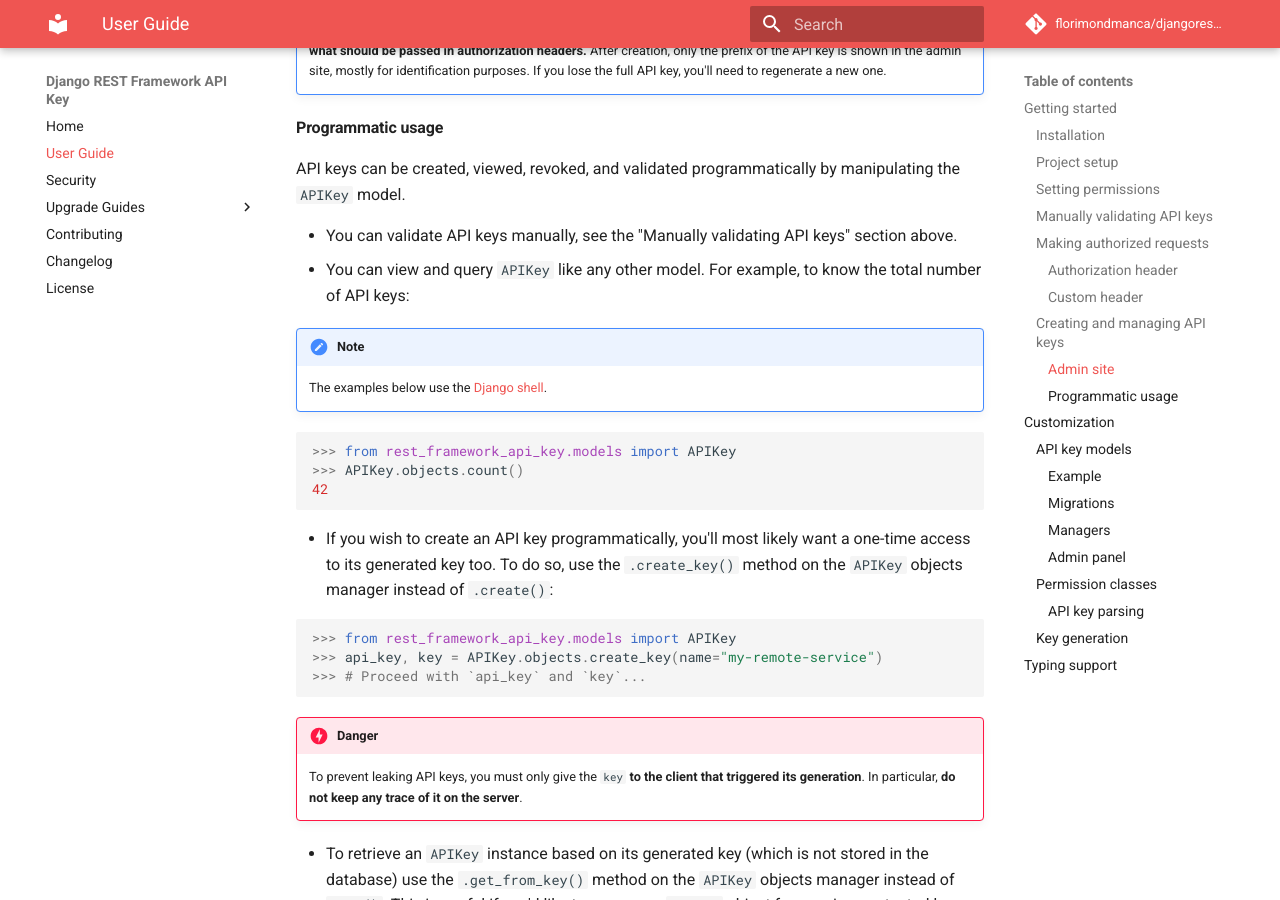
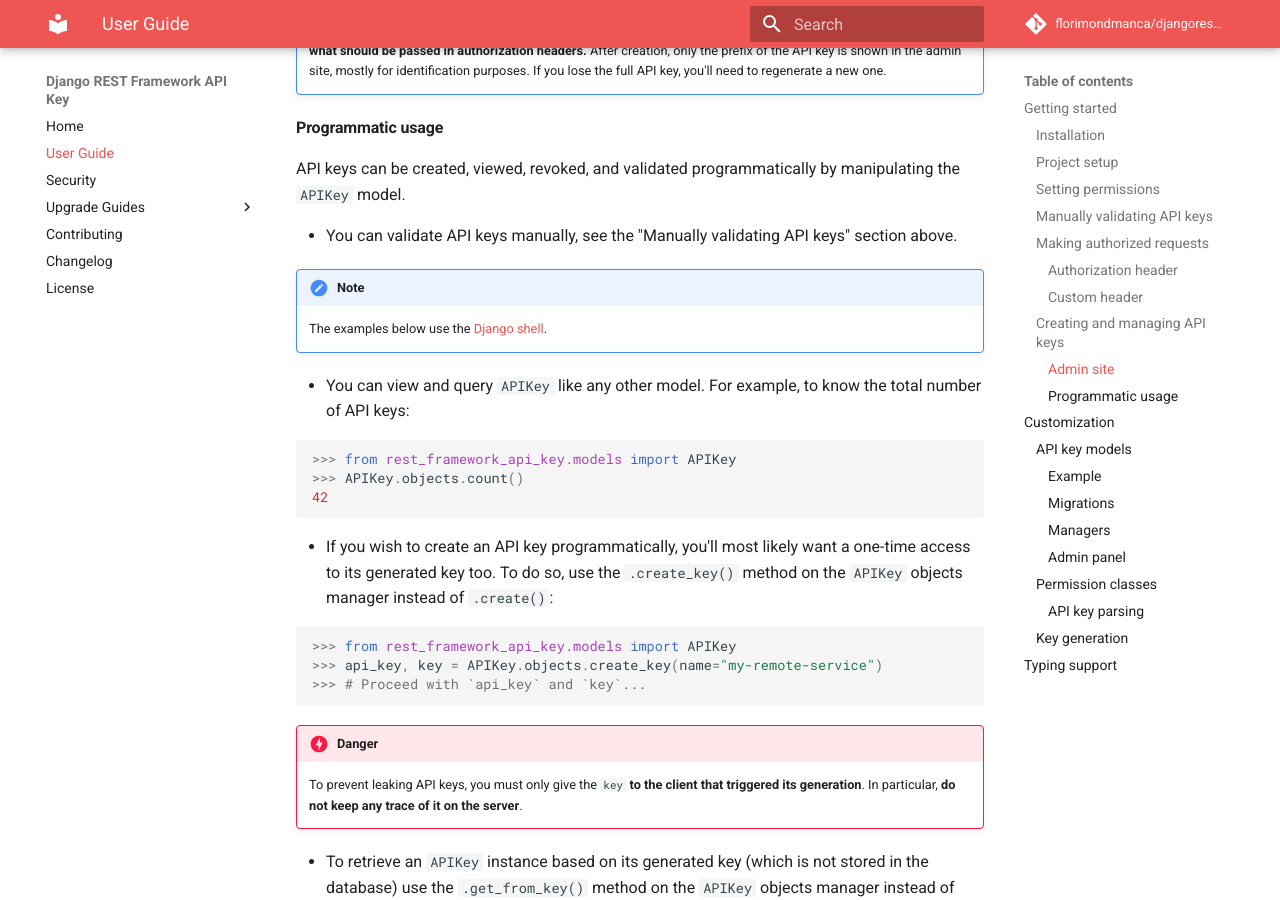
Before and after one commit to florimondmanca/djangorestframework-api-key, an MkDocs documentation site: the page built from docs/guide.md, in a window 1280 px wide and 900 px high, scrolled down 3005 px. Built offline with MkDocs 1.6.1 and Material for MkDocs 9.7.7, drawn with Linux system fonts in a browser that asks for light colours; comment, search, counter and statistics services are not loaded.

````diff
--- a/docs/guide.md
+++ b/docs/guide.md
@@ -137,10 +137,11 @@ When it is installed, `djangorestframework-api-key` adds an "API Key Permissions
 API keys can be created, viewed, revoked, and validated programmatically by manipulating the `APIKey` model.
 
 - You can validate API keys manually, see the "Manually validating API keys" section above.
-- You can view and query `APIKey` like any other model. For example, to know the total number of API keys:
 
 !!! note
     The examples below use the [Django shell](https://docs.djangoproject.com/en/2.2/ref/django-admin/#django-admin-shell).
+
+- You can view and query `APIKey` like any other model. For example, to know the total number of API keys:
 
 ```python
 >>> from rest_framework_api_key.models import APIKey
````
